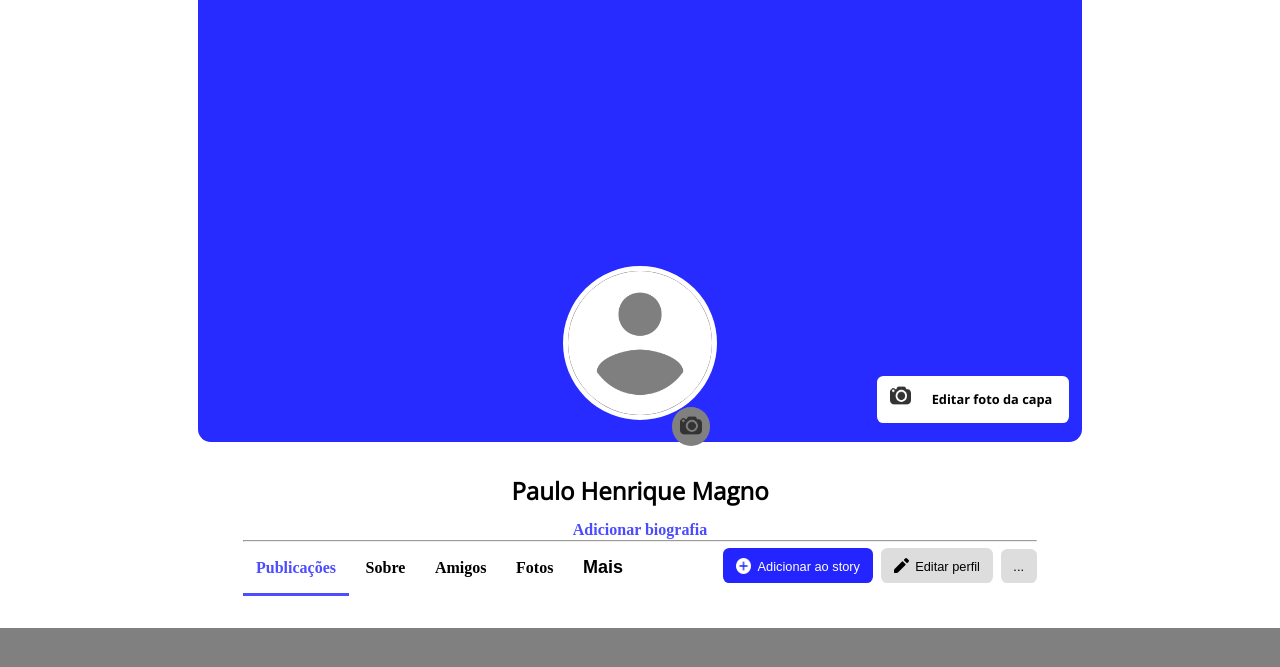
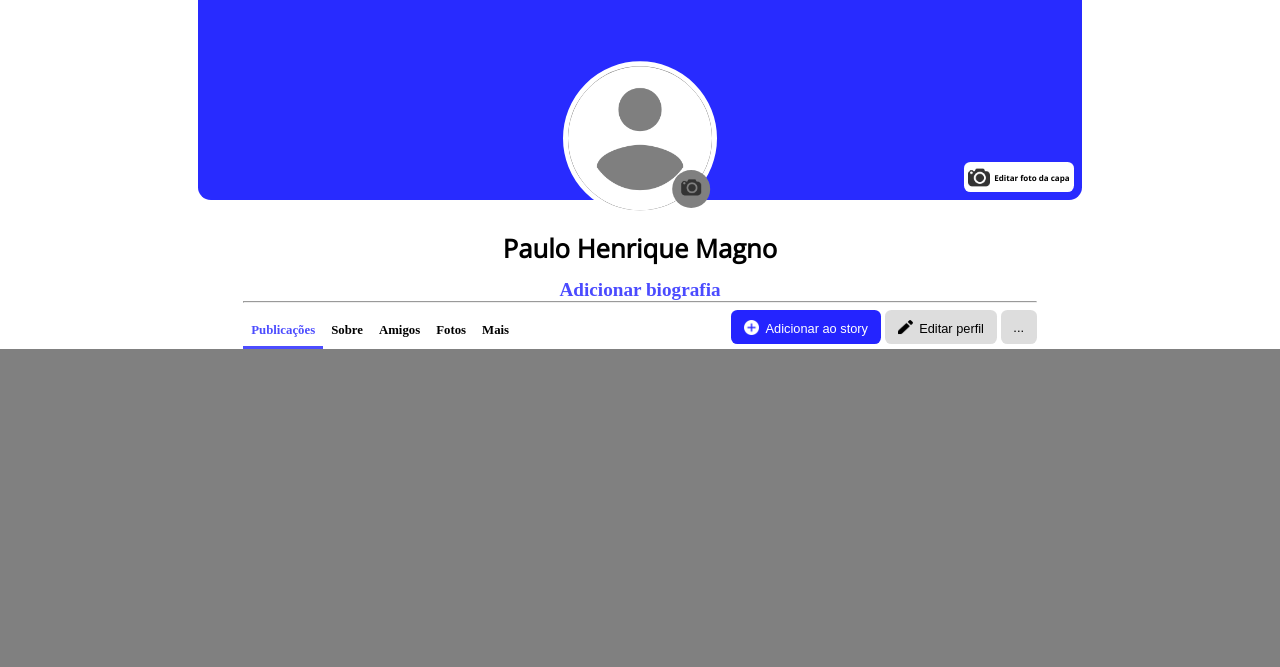
Before and after one commit to PauloHenriqueMagno/Curriculo, a PHP site: page /face/face.html in a window 1280 px wide. Shown: the top 667 px of the page. Run offline with PHP 8.4, Linux system fonts and the light colour scheme.

Commit message:
Update face

```diff
--- a/face/face.css
+++ b/face/face.css
@@ -1,4 +1,4 @@
-html, body, header, section, figure, img, div, input, textarea, p, h1, h2, h3, h4, h5, h6, ul, li, hr, a, main{
+html, body, header, section, figure, button,img, div, input, textarea, p, h1, h2, h3, h4, h5, h6, ul, li, hr, a, main{
 	margin: 0;
 	padding: 0;
 	box-sizing: border-box;
@@ -14,35 +14,32 @@ body{
 }
 
 /*Header*/
-header{
-    position: relative;
+.all{
     background-color:  white;
-    height: 78vh;
 }
-
 .container{
     margin: auto;
     width: 62vw;
 }
 
 .background-header{
+    position: relative;
     margin: auto;
     width: 69vw;
     height: 25vh;
     background-color: rgb(40, 43, 255);
-    position: relative;
     border-radius: 0 0 1vw 1vw;
+    display: flex;
+    align-items: flex-end;
+    justify-content: center;
 }
 
 .user{
-    top: 18.4vh;
-    left: 28.49vw;
-    position: absolute;
-
+    transform: translateY(10%);
 }
 .user img{
-    max-width: 12vw;
-    max-height: 12vw;
+    width: 10rem;
+    height: 10rem;
     width: 12vw;
     height: 12vw;
     border-radius: 100%;
@@ -54,59 +51,50 @@ header{
 }
 .camera{
     position: absolute;
-    top: 23.6vh;
-    left: 37.9vw;
+    display:block;
     border-style: none;
+    background-color: gray;
     width: 3vw;
     height: 3vw;
-    max-width: 3vw;
-    max-height: 3vw;
-    background-color: gray;
+    transform: translate(4vw, 0.5rem);
     border-radius: 100%;
+    display: flex;
+    align-items: center;
+    justify-content: center;
 }
 .camera img{
-    background-color: rgb(0,0,0,0);
     margin: 0px;
-    max-width: 1.7vw;
-    max-height: 1.7vw;
-    width: 1.7vw;
-    height: 1.7vw;
-    border-style: none;
-    padding: 0px;
+    width: 1.5em;
+    height: 1.5em;
+}
+.change-picture{
+    display: contents;
 }
 .change-picture a{
-    color:black
-}
-.change-picture{
-    width: 15vw;
-    height: 5.9vh;
-    top: 47vh;
-    left: 53vw;
-    position: absolute;
+    color:black;
     background: white;
-    font-size: 1vw;
+    font-size: 0.6em;
+    padding: 0.25rem;
     border: 0;
     border-radius: 0.5vw;
+    position: absolute;
+    right: 0px;
+    margin: 0.5rem;
+    font-family: 'Segoe UI';
+    display: flex;
+    font-weight: 600;
+    text-align: center;
+    align-items: center;
+    justify-content: center;
 }
-.change-picture:hover{
+.change-picture a:hover{
     background-color:rgb(221, 221, 221);
 }
 .change-picture img{
-    position: absolute;
-    top: 1vh;
-    left: 1vw;
     width: 1.7vw;
+    height: auto;
+    margin-right: 0.5em;
 }
-.change-picture span{
-    position: absolute;
-    width: 15vw;
-    top: 1.7vh;
-    left: 1.5vw;
-    font-family: 'Segoe UI';
-    font-size: 1vw;
-    font-weight: 600;
-}
-
 .name{
     display: flex;
     align-items: center;
@@ -115,13 +103,14 @@ header{
     margin: 3.5vh 0 0.6vw 0;
 }
 .biografia{
+    font-size: 1.5vw;
     display: flex;
     align-items: center;
     justify-content: center;
     padding-bottom: 0.1vh
 }
 .name h1{
-    font-size: 1.5rem;
+    font-size: 2vw;
     font-family: 'Open Sans';
     line-height: 3.35vw;
 }
@@ -139,50 +128,39 @@ header{
 
 hr{
     color:rgba(207, 207, 207, 0.432);
-    font-size: 0.1vw;
+    font-size: 1px;
+}
+#background{
+    background-color: white;
+    display: flex;
+    align-items: center;
+    justify-content: center;
+    position: relative;
 }
 .menu{
-    display: inline-block;
-    max-width: 62vw;
     width: 62vw;
-    max-height: 8vh;
-    padding: 0vw;
-    background-color: white;
-    bottom: 0vh;
+    display: flex;
+    align-items: flex-end;
+    justify-content: space-between;
 }
-.menu ul li {
-    display: inline;
+.menu ul{
+    display: flex;
+    flex-direction: row;
 }
 .menu ul li button a, .menu ul li label{
     color: black;
-
 }
-
 .left li label{
-    padding: 1.3vw 1vw 1.3vw 1vw;
-    max-width: 2.6vw;
-    max-height: 2vw;
+    display: grid;
+    padding: 0.5rem;
     color: black;
-    border-style: none;
-    font-size: 2vh;
+    font-size: 1vw;
     font-weight: 700;
     background-color: white;
+    border-radius: 0.5vw;
 }
-.left li #Mais{
-    padding: 1.2vw 1vw 1.3vw 1vw;
-    max-width: 4.5vw;
-    color: black;
-    border-style: none;
-    font-size: 2.25vh;
-    font-weight: 700;
-    background-color: white;
-}
-.left li label:hover, .left li #Mais:hover{
-    border-radius: 0.5vw;
+.left li label:hover{
     background-color: rgb(221, 221, 221);
-}
-.left{
-    float: left;
 }
 #Publica[type=radio]:checked +label, #Publica[type=button]:checked:hover,
 #Sobre[type=radio]:checked +label, #Sobre[type=button]:checked:hover,
@@ -190,13 +168,11 @@ hr{
 #Fotos[type=radio]:checked +label, #Fotos[type=button]:checked:hover{
     color: rgb(77, 77, 255);
     border-radius: 0;
-    padding-bottom: 1.3vw;
     border-bottom: 0.3vw solid rgb(77, 77, 255);
     background-color: white;
 }
-
 .right{
-    float: right;
+    margin-bottom: 0.3em;
 }
 .right li button{
     border-style: none;
@@ -211,7 +187,6 @@ hr{
 .right li button:hover{
     background-color: rgb(184, 184, 184);
 }
-
 .right li button img{
     width: 1.2vw;
     height: 1.2vw;
@@ -273,25 +248,3 @@ main{
     background-color:rgb(161, 161, 161);
     height: 20vw;
 }
-@media only screen and (min-width: 768px){
-    header{
-        height: 78.5vh;
-    }
-    .background-header{
-        width: 69vw;
-        height: 55.3vh;
-    }
-    .user{
-        top: 33.3vh;
-        left: 28.49vw;
-
-    }
-    .camera{
-        top: 50.9vh;
-        left: 37vw;
-        width: 3vw;
-        height: 3vw;
-        max-width: 3vw;
-        max-height: 3vw;
-    }
-}
--- a/face/face.html
+++ b/face/face.html
@@ -9,18 +9,18 @@
         <script type="text/javascript" src="code.js"></script>
     </head>
     <body>
+        <header>
                 <div class="all">
-            <header>
 
                 <div class="background-header">
                     <picture class="user">
-                        <img src="image/user.png">
+                        <img src="../image/user.png">
                     </picture>
                     <button class="camera">
-                        <a href="face.html"><img src="image/camera.png"></a>
+                        <a href="#"><img src="../image/camera.png"></a>
                     </button>
                     <button class="change-picture">
-                        <a href="face.html"><img src="image/camera.png"><span>Editar foto da capa</span></a>
+                        <a href="#"><img src="../image/camera.png">Editar foto da capa</a>
                     </button>
                 </div>
 
@@ -33,10 +33,13 @@
 
                 </div>
                 <div class="biografia">
-                <p><a href="face.html">Adicionar biografia</a></p>
+                <p><a href="#">Adicionar biografia</a></p>
                 </div>
                 <hr>
-                <div class="menu">
+            </div>
+        </header>
+        <div id="background">
+        <nav class="menu">
             <ul class="left">
                 <li><input class="hidden" type="radio" id="Publica" name="menu" checked>
                     <label for="Publica">Publicações</label></li>
@@ -46,9 +49,8 @@
                     <label for="Amigos">Amigos</label></li>
                 <li><input class="hidden" type="radio" id="Fotos" name="menu">
                     <label for="Fotos">Fotos</label></li>
-                        <li><input type="button" id="Mais" name="mais" value="Mais">
-                            <div for="Mais" class="mais">
-                                <ul>
+                <li><input class="hidden" type="button" id="Mais" name="mais" value="Mais">
+                    <div for="Mais" class="mais"><ul>
                             <li><button>Arquivo de stories</button></li>
                             <li><button>Vídeos</button></li>
                             <li><button>Check-ins</button></li>
@@ -64,13 +66,14 @@
                             <li><button>Avaliações feitas</button></li>
                             <li><button>Grupos</button></li>
                             <li><button>Gerenciar seções</button></li>
-                                </ul>
-                            </div></li>
+                        </ul></div>
+                    <label for="Mais">Mais</label></li>
+                    </li>
             </ul>
             <ul class="right">
-                        <li><button class="blue"><a href="face.html"><img src="image/mais.png"><span>Adicionar ao story</span></a></button></li>
-                        <li><button><a href="face.html"><img src="image/lapis.png"><span>Editar perfil</span></a></button></li>
-                        <li><button class="conf"><a href="face.html"><span>...</span></a></button>
+                <li><button class="blue"><a href="#"><img src="../image/mais.png"><span>Adicionar ao story</span></a></button></li>
+                <li><button><a href="face.html"><img src="../image/lapis.png"><span>Editar perfil</span></a></button></li>
+                <li><button class="conf"><a href="#"><span>...</span></a></button>
                     <div id="config" class="hidden">
                         <ul>
                             <li>Mudar nome</li>
@@ -79,8 +82,7 @@
                     </div>
                 </li>
             </ul>
-                </div>
-            </header>
+        </nav>
         </div>
 
     </body>
```
Lines whose indentation alone changed are shown as unchanged.
